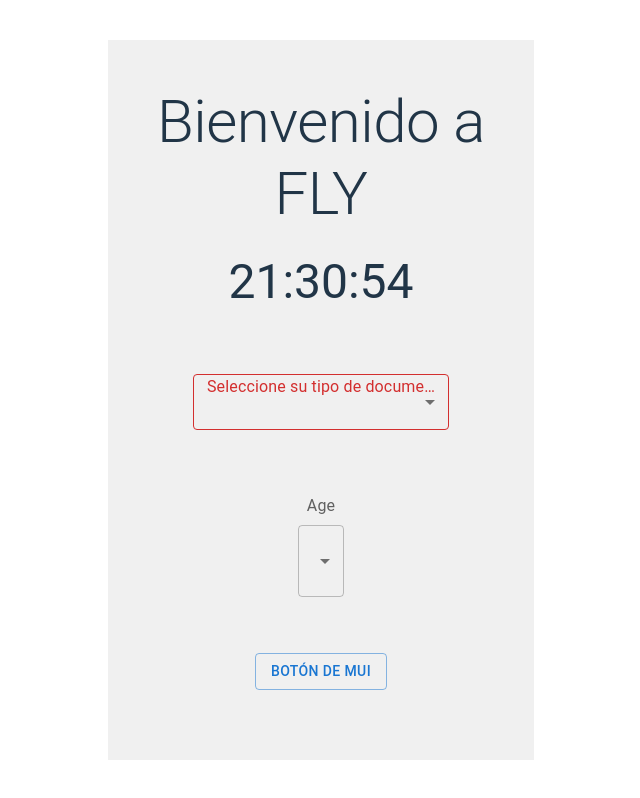
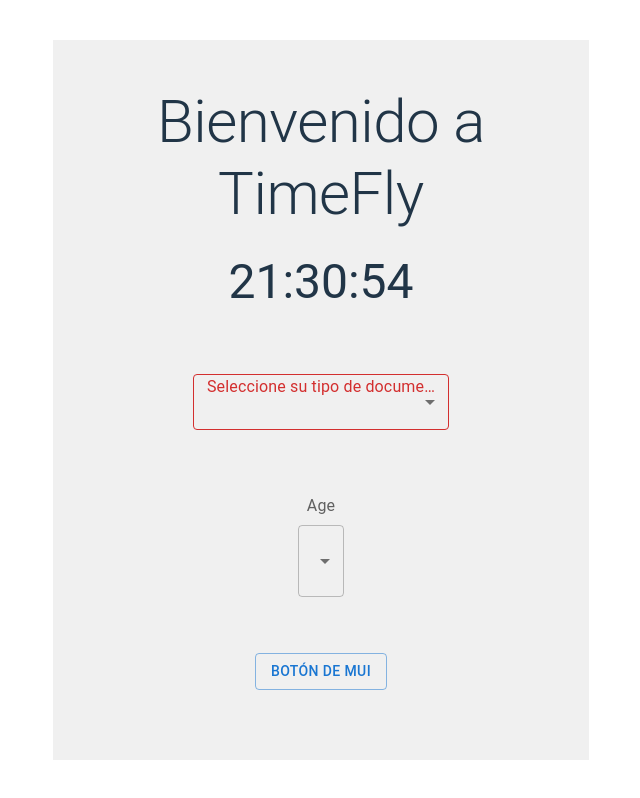
Before and after one commit to IamRodion/Timefly-Frontend, a React (Vite) app: page / in a window 1280 px wide. Shown: the whole page, without its empty margins (319-959 px from the left). Built offline with nearby package versions, Linux system fonts and the light colour scheme.

Commit message:
Update
Update

```diff
--- a/src/pages/Front-Fly.jsx
+++ b/src/pages/Front-Fly.jsx
@@ -8,7 +8,7 @@ function FrontFly() {
   return (
     <Grid2 className="FrontFly">
       <Box>
-        <Typography variant="h2">Bienvenido a FLY</Typography>
+        <Typography variant="h2">Bienvenido a TimeFly</Typography>
       </Box>
       <Box>
         <Watch />
```
Also changed, not shown: 1 other file (tests, documents, lock files or other folders).
